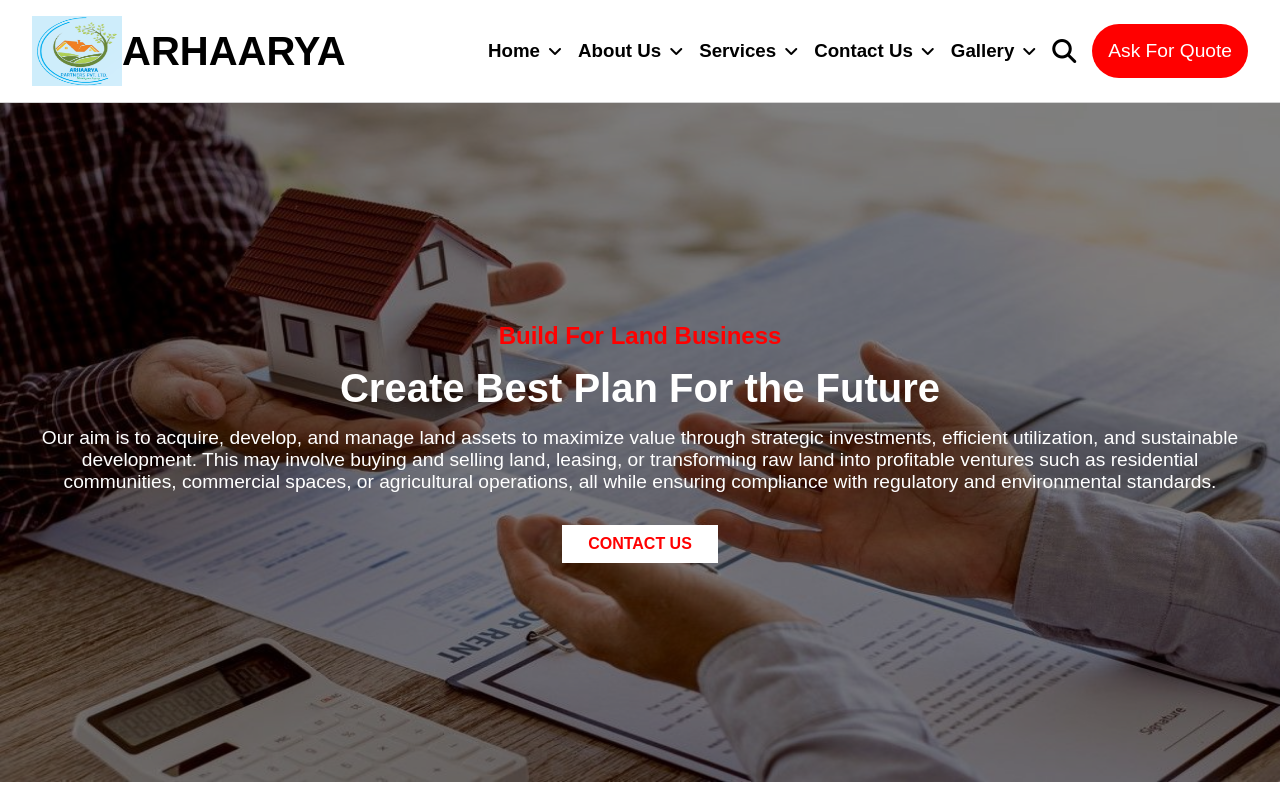
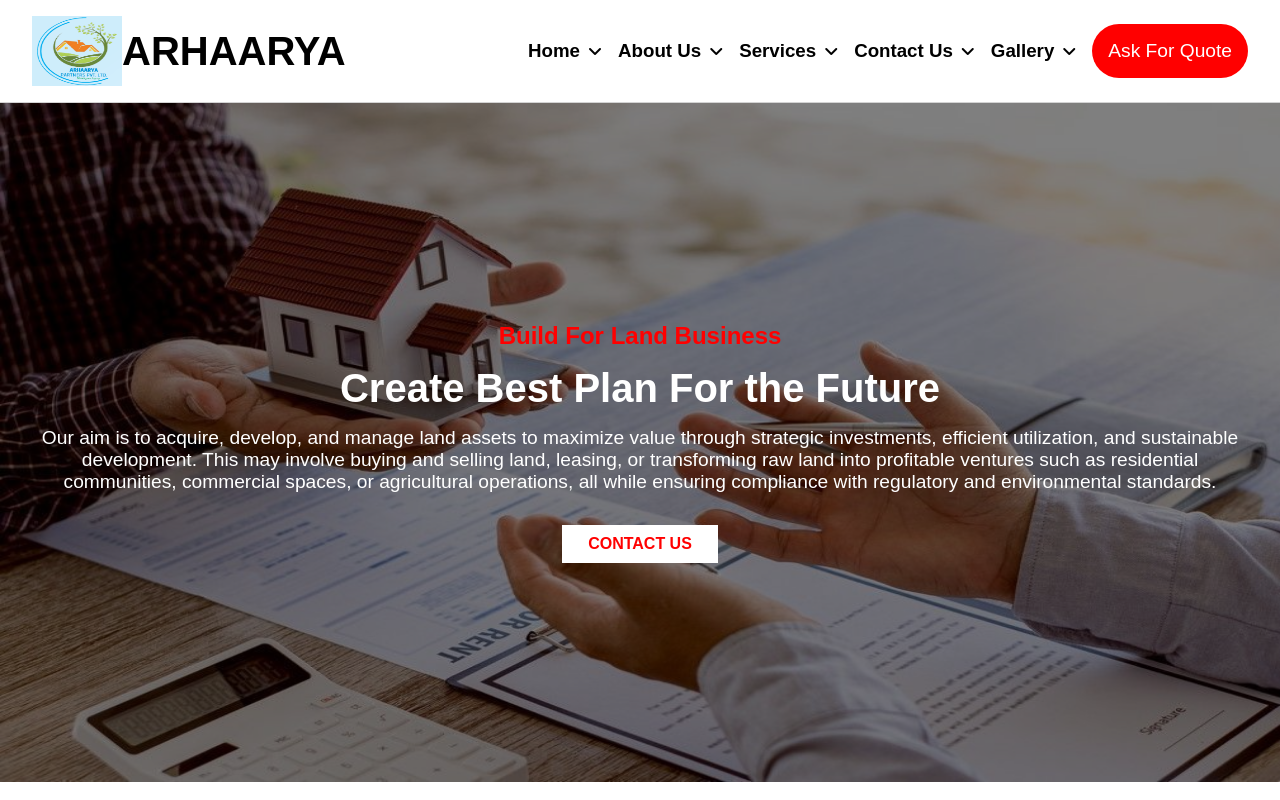
Before and after one commit to anis1m/Arhaarya, a React (Vite) app: page / in a window 1280 px wide. Shown: the top 800 px of the page. Built offline with nearby package versions, Linux system fonts and the light colour scheme.

Commit message:
Arhaarya

```diff
--- a/src/javascript_files/Homepage.jsx
+++ b/src/javascript_files/Homepage.jsx
@@ -50,6 +50,7 @@ function Homepage() {
           ash={aboutUsHeight}
           sc={services}
           gallery={gallery}
+          isclose={isclose}
         />
         <Hero />
         <Goal />
--- a/src/javascript_files/homepage/Navbar.jsx
+++ b/src/javascript_files/homepage/Navbar.jsx
@@ -2,7 +2,7 @@ import React, { useEffect, useRef, useState } from "react";
 import "../../css_files/homepage/Navbar.css";
 import { useNavigate } from "react-router-dom";
 
-function Navbar({ fh, ash, sc, gallery }) {
+function Navbar({ fh, ash, sc, gallery, isclose }) {
   const show = useRef();
   const nav = useNavigate();
 
@@ -83,10 +83,8 @@ function Navbar({ fh, ash, sc, gallery }) {
             <h3>Gallery</h3>
             <i class="fa-solid fa-angle-down" />
           </mark>
-          <mark>
-            <i class="fa-solid fa-search"></i>
-          </mark>
-          <button>Ask For Quote</button>
+
+          <button onClick={() => isclose(true)}>Ask For Quote</button>
         </blockquote>
         <mark
           id="hamberger_menu"
```
